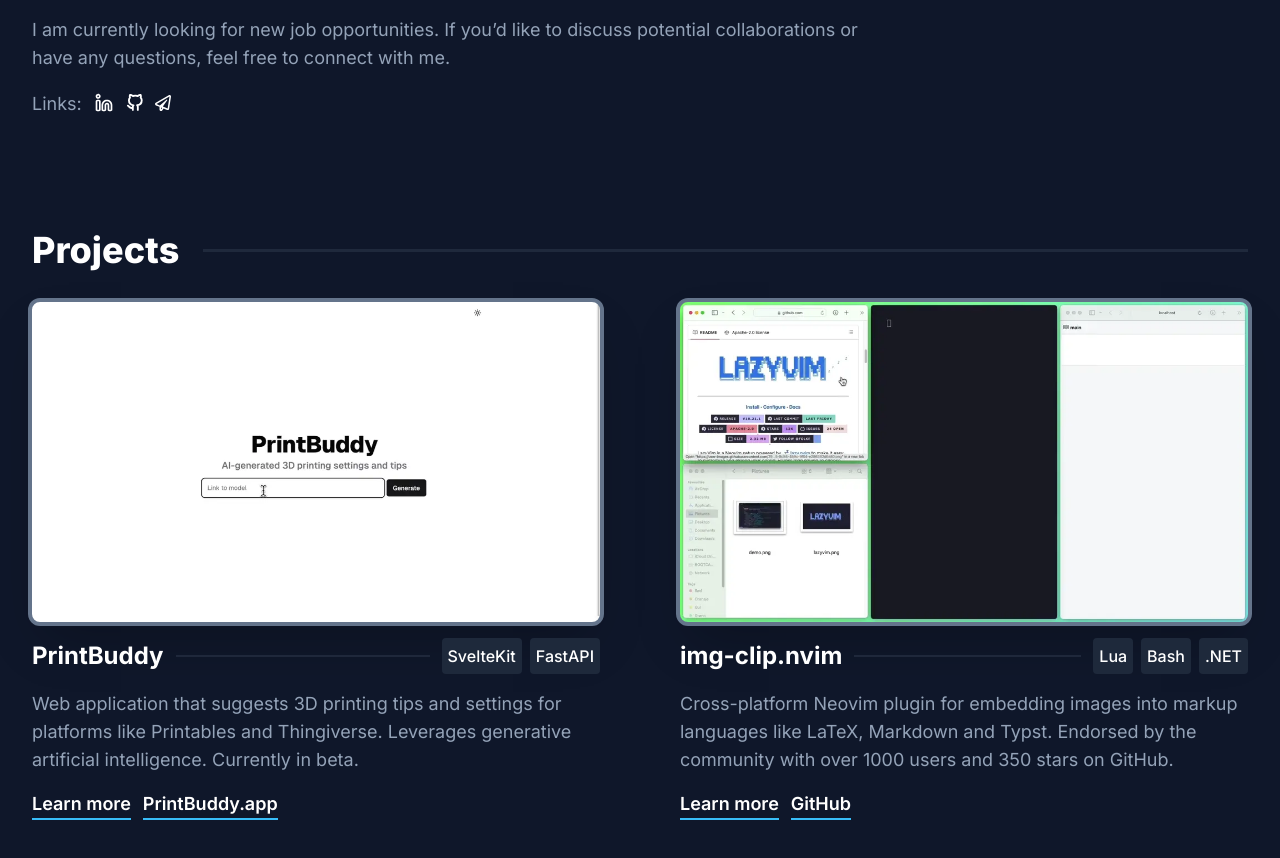
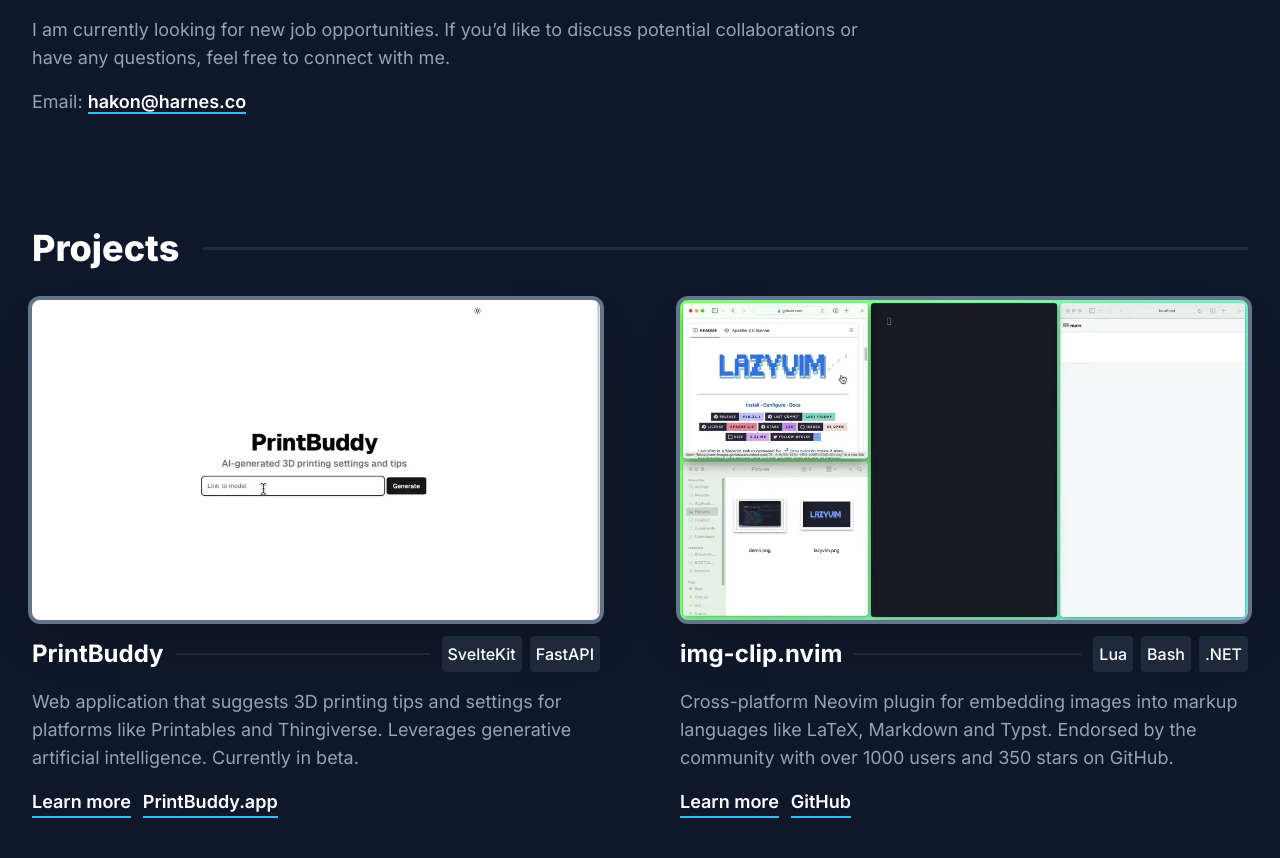
Before and after one commit to HakonHarnes/website, a Next.js app: page / in a window 1280 px wide. Shown: the part 1160-2018 px from the top of the page. Built offline with nearby package versions, Linux system fonts and the light colour scheme.

Commit message:
chore: encourage contact by email

```diff
--- a/app/components/AboutSection.tsx
+++ b/app/components/AboutSection.tsx
@@ -55,24 +55,20 @@ export default function AboutSection() {
           <p>
             I am currently looking for new job opportunities. If you’d like to
             discuss potential collaborations or have any questions, feel free to
-            connect with me.{" "}
+            connect with me.
           </p>
-          <MyLinks />
+          <p>
+            Email:{" "}
+            <InternalLink underline href="mailto:hakon@harnes.co">
+              hakon@harnes.co
+            </InternalLink>
+          </p>
         </div>
         <div className="lg:w-72 lg:flex-shrink-0">
           <Skills />
         </div>
       </div>
     </section>
-  );
-}
-
-function MyLinks() {
-  return (
-    <div className="flex items-center gap-3">
-      <span className="text-lg text-slate-400 pt-0.5">Links:</span>
-      <SocialLinks />
-    </div>
   );
 }
 
--- a/app/projects/[slug]/page.tsx
+++ b/app/projects/[slug]/page.tsx
@@ -5,6 +5,7 @@ import Card from "@/components/Card";
 import CardList from "@/components/CardList";
 import Button from "@/components/Button";
 import ExternalLink from "@/components/ExternalLink";
+import InternalLink from "@/components/InternalLink";
 import projects from "@/data/projects.json";
 import { Project } from "@/types/Project";
 import { Feedback } from "@/types/Feedback";
@@ -93,6 +94,17 @@ function ProjectLinks({
       {youtube && <ExternalLink href={youtube}>YouTube</ExternalLink>}
       {twitter && <ExternalLink href={twitter}>Twitter</ExternalLink>}
     </div>
+  );
+}
+
+function ContactMe() {
+  return (
+    <p>
+      Email:{" "}
+      <InternalLink underline href="mailto:hakon@harnes.co">
+        hakon@harnes.co
+      </InternalLink>
+    </p>
   );
 }
 
@@ -203,6 +215,12 @@ function ProjectDescription({ description }: { description: string[] }) {
           {paragraph}
         </p>
       ))}
+      <p className="text-lg text-slate-400">
+        Does this project seem interesting? Send me an email at{" "}
+        <ExternalLink href="mailto:hakon@harnes.co">
+          hakon@harnes.co
+        </ExternalLink>
+      </p>
     </div>
   );
 }
```
